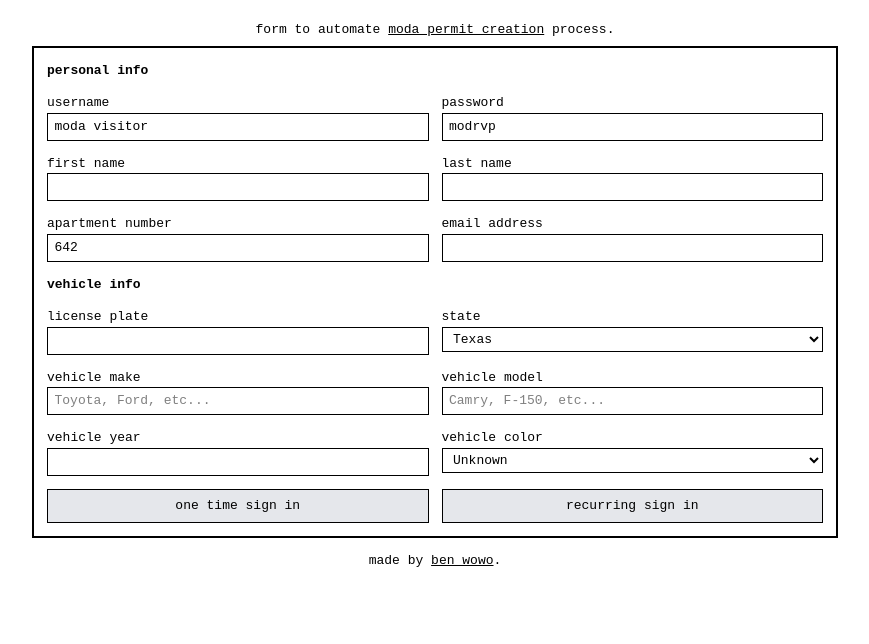
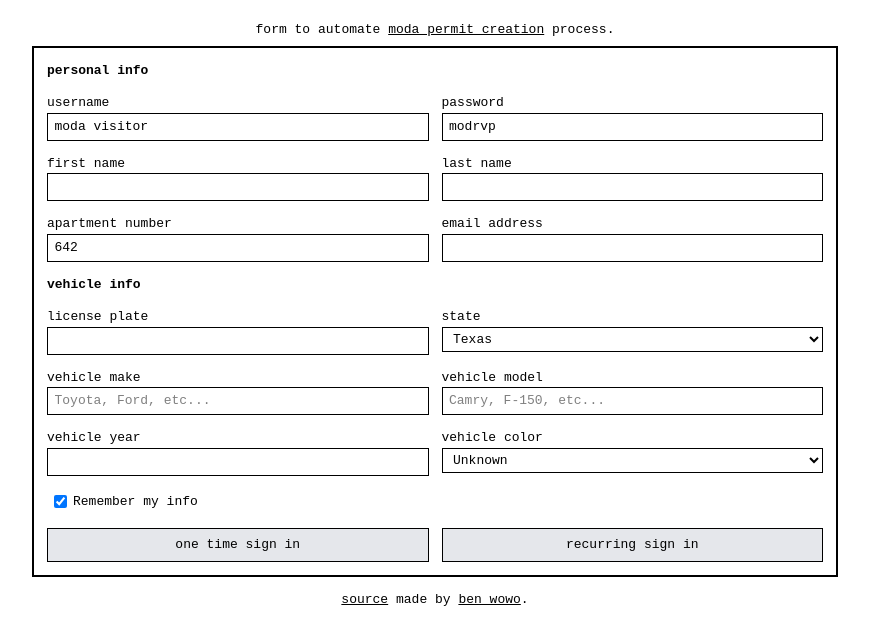
Before and after one commit to BenWowo/moda-automation, a website: page web/src/index.html in a window 1280 px wide. Shown: the whole page, without its empty margins (205-1074 px from the left). Drawn offline with nearby package versions, Linux system fonts and the light colour scheme; files that its build step writes are made by us from their sources.

Commit message:
add remember me

```diff
--- a/web/src/index.html
+++ b/web/src/index.html
@@ -198,6 +198,18 @@
 						<option value="Yellow/Gold">Yellow/Gold</option>
 					</select>
 				</div>
+				<div class="col-span-2 hover:bg-gray-200 px-2 py-1">
+					<label for="remember-me" class="flex items-center cursor-pointer">
+						<input
+							class="mr-2"
+							type="checkbox"
+							id="remember-me"
+							name="remember-me"
+							checked
+						/>
+						<span>Remember my info</span>
+					</label>
+				</div>
 				<button
 					class="w-full border px-4 py-2 bg-gray-200 hover:bg-green-200 focus:outline-none focus:bg-green-200"
 					type="submit"
@@ -214,10 +226,13 @@
 				</button>
 			</form>
 			<div class="text-center mt-4 mb-2">
+				<a
+					class="underline hover:cursor-pointer"
+					href="https://github.com/BenWowo/moda-automation"
+					>source</a
+				>
 				made by
-				<a
-					class="underline hover:underline hover:cursor-pointer"
-					href="https://www.benwowo.com"
+				<a class="underline hover:cursor-pointer" href="https://www.benwowo.com"
 					>ben wowo</a
 				>.
 			</div>
--- a/web/src/script.js
+++ b/web/src/script.js
@@ -98,8 +98,11 @@ document.addEventListener("DOMContentLoaded", function () {
 		successMessage.classList.remove("invisible");
 
 		// Clear form data from localStorage after successful submission
-		clearFormData();
-		form.reset();
+		const rememberCheckbox = document.getElementById("remember-me");
+		if (!rememberCheckbox.checked) {
+			clearFormData();
+			form.reset();
+		}
 	};
 
 	loadFormData();
```
